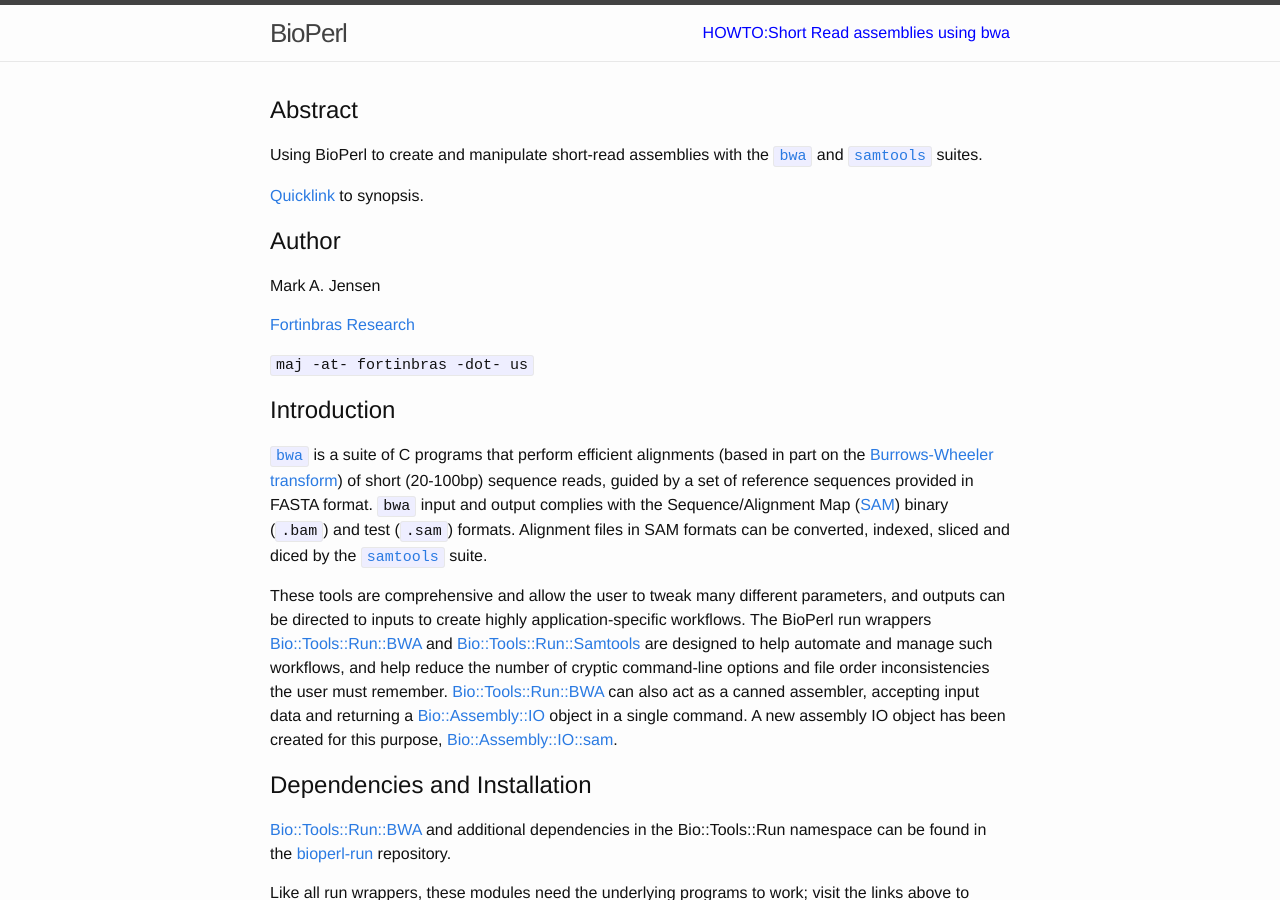
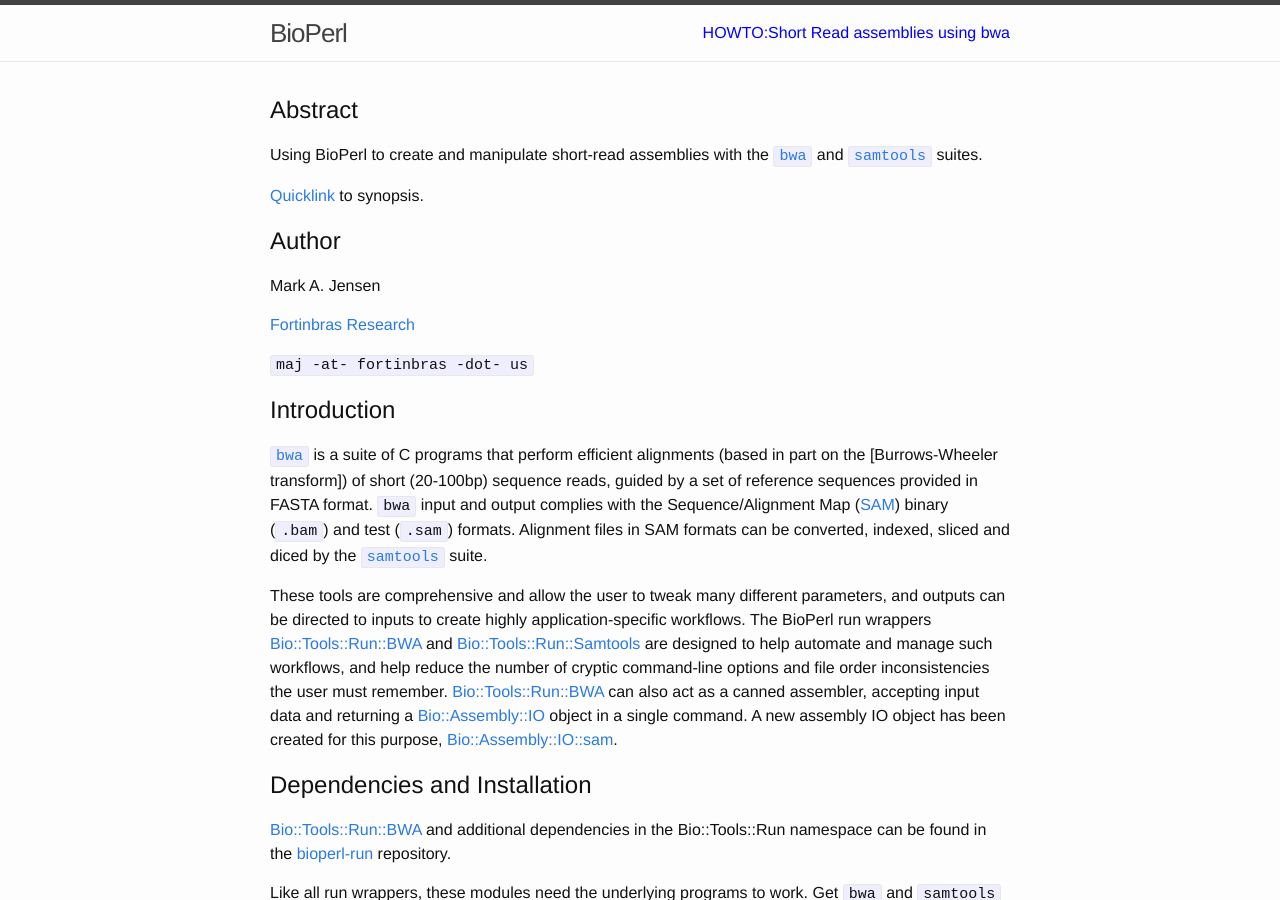
Before and after one commit to bioperl/bioperl.github.io, a Jekyll site: the page built from howtos/Short-read_assemblies_with_BWA.md, in a window 1280 px wide and 900 px high. Built offline with Jekyll 4.4.1, drawn with Linux system fonts in a browser that asks for light colours; Markdown is read by kramdown in place of the engine named in the settings; part of the change alters nothing that is shown; some of the changed text lies outside the part shown.

Commit message:
Revert "fix(BWA.md) : fixes"
This reverts commit e30764dad5ec8d33a074177405aff764b17fcc48.

````diff
--- a/howtos/Short-read_assemblies_with_BWA.md
+++ b/howtos/Short-read_assemblies_with_BWA.md
@@ -6,7 +6,7 @@ layout: default
 Abstract
 --------
 
-Using BioPerl to create and manipulate short-read assemblies with the [`bwa`](http://bio-bwa.sourceforge.net/) and [`samtools`](http://www.htslib.org/) suites.
+Using BioPerl to create and manipulate short-read assemblies with the [`bwa`](http://bio-bwa.sourceforge.net/) and [`samtools`](http://samtools.sourceforge.net/) suites.
 
 [Quicklink](#synopsis) to synopsis.
 
@@ -22,7 +22,7 @@ Mark A. Jensen
 Introduction
 ------------
 
-[`bwa`](http://bio-bwa.sourceforge.net/) is a suite of C programs that perform efficient alignments (based in part on the [Burrows-Wheeler transform](http://en.wikipedia.org/wiki/Burrows-Wheeler_transform)) of short (20-100bp) sequence reads, guided by a set of reference sequences provided in FASTA format. `bwa` input and output complies with the Sequence/Alignment Map ([SAM](http://www.htslib.org/doc/sam.html)) binary (`.bam`) and test (`.sam`) formats. Alignment files in SAM formats can be converted, indexed, sliced and diced by the [`samtools`](http://www.htslib.org/) suite.
+[`bwa`](http://bio-bwa.sourceforge.net/) is a suite of C programs that perform efficient alignments (based in part on the [Burrows-Wheeler transform]) of short (20-100bp) sequence reads, guided by a set of reference sequences provided in FASTA format. `bwa` input and output complies with the Sequence/Alignment Map ([SAM](http://samtools.sourceforge.net/SAM1.pdf)) binary (`.bam`) and test (`.sam`) formats. Alignment files in SAM formats can be converted, indexed, sliced and diced by the [`samtools`](http://samtools.sourceforge.net/) suite.
 
 These tools are comprehensive and allow the user to tweak many different parameters, and outputs can be directed to inputs to create highly application-specific workflows. The BioPerl run wrappers [Bio::Tools::Run::BWA](https://metacpan.org/pod/Bio::Tools::Run::BWA) and [Bio::Tools::Run::Samtools](https://metacpan.org/pod/Bio::Tools::Run::Samtools)
 are designed to help automate and manage such workflows, and help reduce the number of cryptic command-line options and file order inconsistencies the user must remember. [Bio::Tools::Run::BWA](https://metacpan.org/pod/Bio::Tools::Run::BWA)
@@ -33,7 +33,7 @@ Dependencies and Installation
 
 [Bio::Tools::Run::BWA](https://metacpan.org/pod/Bio::Tools::Run::BWA) and additional dependencies in the Bio::Tools::Run namespace can be found in the [bioperl-run](https://github.com/bioperl/bioperl-run) repository.
 
-Like all run wrappers, these modules need the underlying programs to work; visit the links above to acquire them.
+Like all run wrappers, these modules need the underlying programs to work. Get `bwa` and `samtools` at their Sourceforge sites: [1](http://bio-bwa.sourceforge.net/) [2](http://samtools.sourceforge.net/).
 
 Also, the [Bio::DB::Sam](https://metacpan.org/pod/Bio::DB::Sam)
 modules must be installed on your system. These are _not_ BioPerl modules. (They were written by a core developer, though, so they're all right.) You can get them on [CPAN](http://metacpan.org).
@@ -85,7 +85,7 @@ Command-line options can be directed to the `aln` and `samse/sampe` steps using
 Running separate bwa components
 -------------------------------
 
-A second mode for [Bio::Tools::Run::BWA](https://metacpan.org/pod/Bio::Tools::Run::BWA) allows direct access to `bwa` commands. To run a command, construct a run factory, specifying the desired command using the `-command` argument in the factory constructor, along with options specific to that command (see [Specifying Options](#specifying-options)):
+A second mode for [Bio::Tools::Run::BWA](https://metacpan.org/pod/Bio::Tools::Run::BWA) allows direct access to `bwa` commands. To run a command, construct a run factory, specifying the desired command using the `-command` argument in the factory constructor, along with options specific to that command (see [Specifying Options](#specifying-options):
 
 ```perl
 $bwa = Bio::Tools::Run::BWA->new( -command => 'view' );
````
